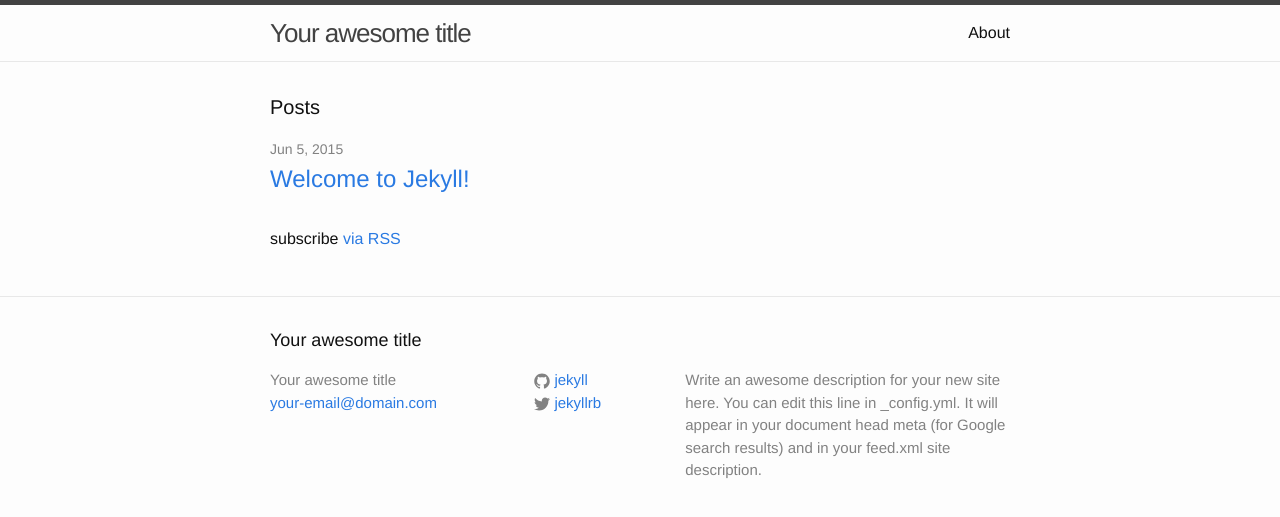
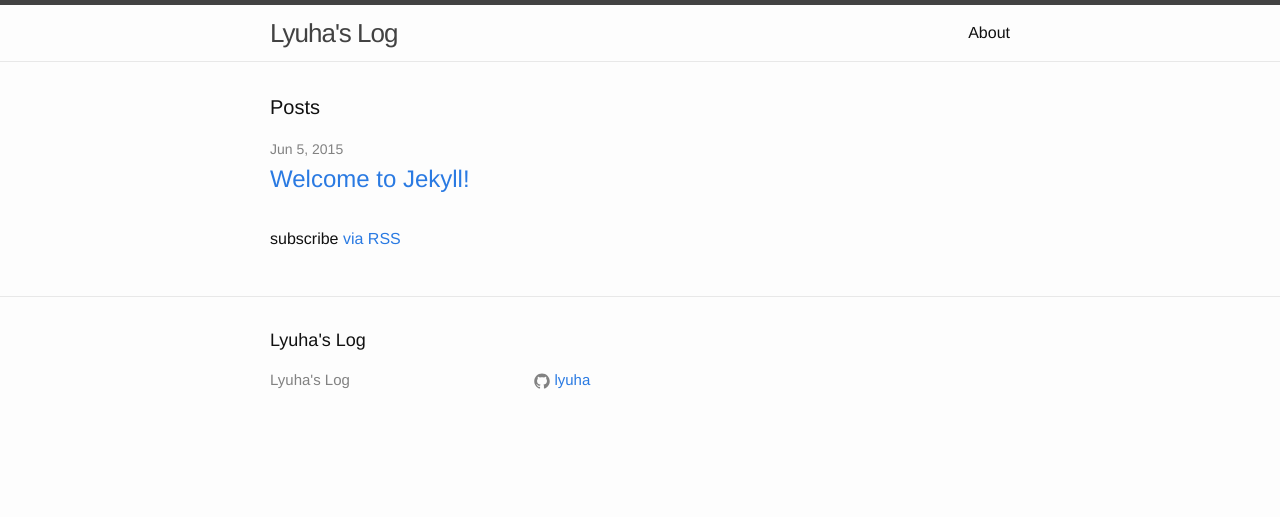
Before and after one commit to lyuha/blog, a Jekyll site: the page built from index.html, in a window 1280 px wide. Shown: the top 517 px of the page. Built offline with Jekyll 4.4.1, drawn with Linux system fonts in a browser that asks for light colours.

Commit message:
add baseurl, github_username, highlighter into _config.yml

```diff
--- a/_config.yml
+++ b/_config.yml
@@ -1,14 +1,9 @@
 # Site settings
-title: Your awesome title
-email: your-email@domain.com
-description: > # this means to ignore newlines until "baseurl:"
-  Write an awesome description for your new site here. You can edit this
-  line in _config.yml. It will appear in your document head meta (for
-  Google search results) and in your feed.xml site description.
-baseurl: "" # the subpath of your site, e.g. /blog/
-url: "http://yourdomain.com" # the base hostname & protocol for your site
-twitter_username: jekyllrb
-github_username:  jekyll
+title: Lyuha's Log
+baseurl: "/blog"
+url: "http://blog.lyuha.me" # the base hostname & protocol for your site
+github_username:  lyuha
 
 # Build settings
 markdown: kramdown
+highlighter: pygments
```
